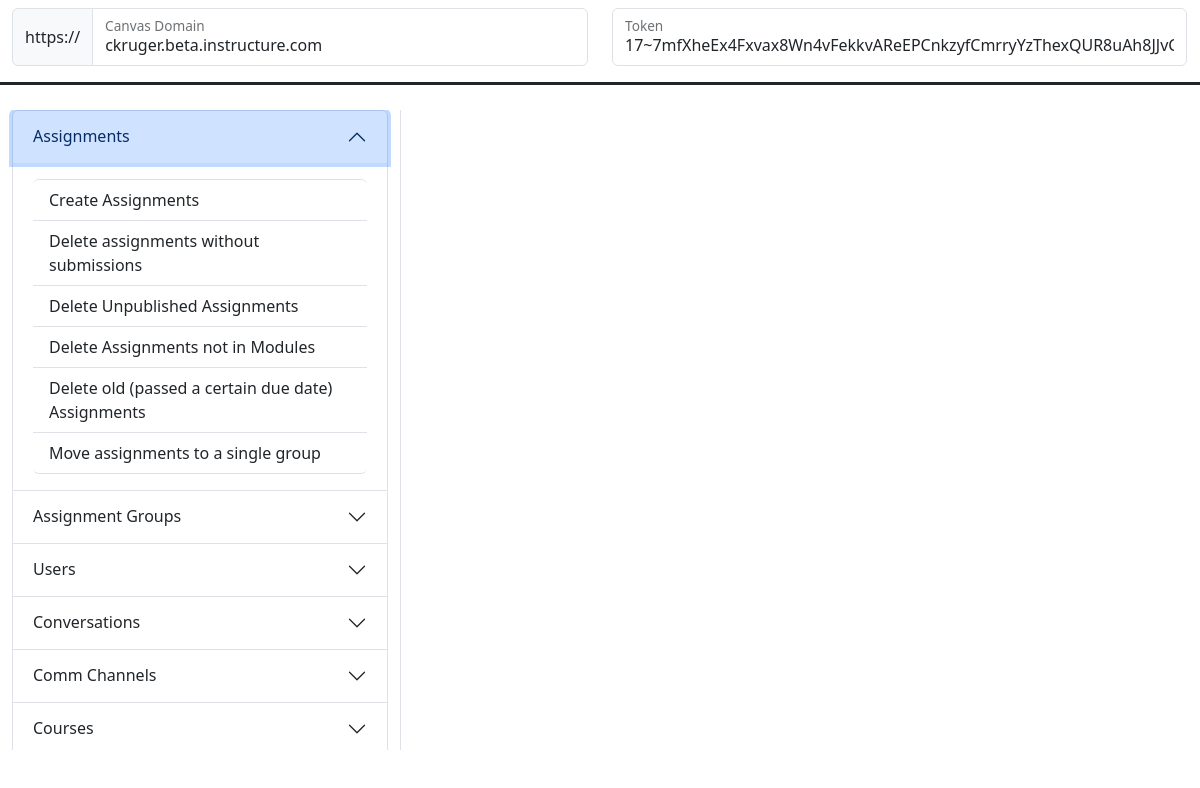
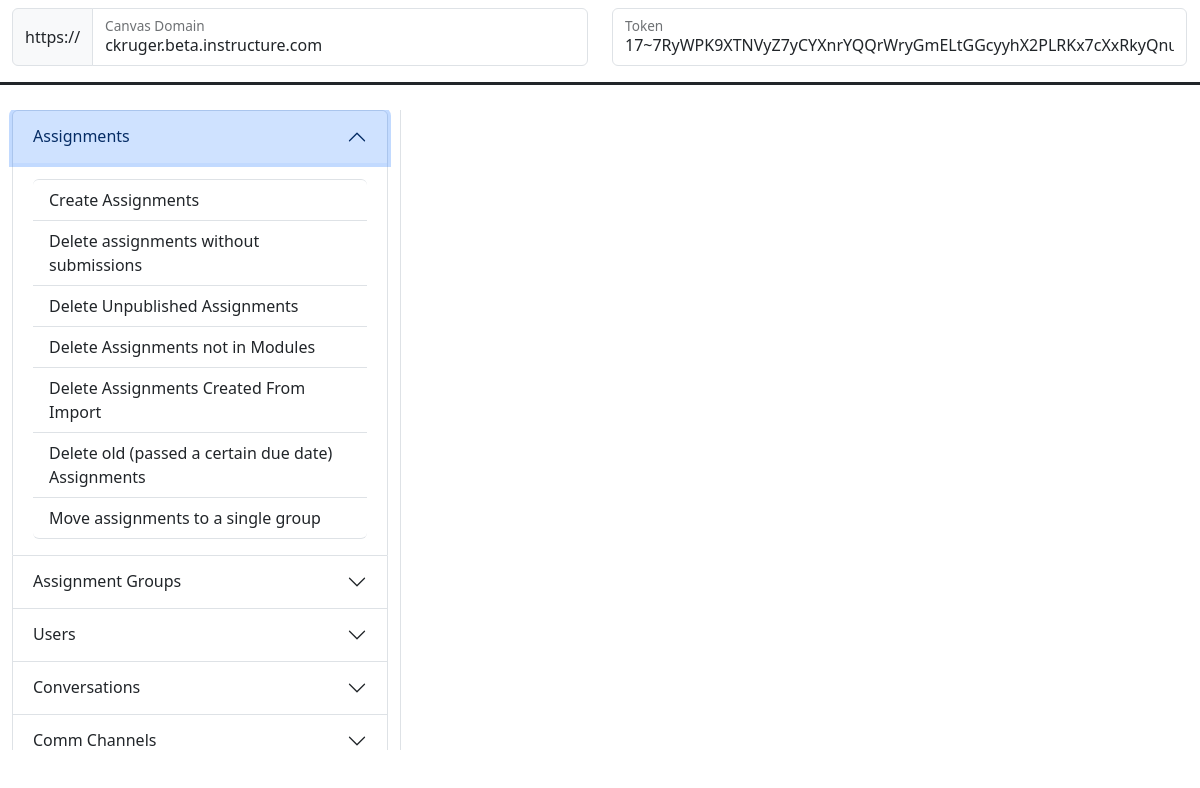
Before and after one commit to SLachelier/CanvasScripters, an Electron app: page my-electron-app/index.html in a window 1200 px wide. Both pictures are taken after a click on the button "Assignments". Drawn offline with nearby package versions, Linux system fonts and the light colour scheme; no server answers.

```diff
--- a/my-electron-app/index.html
+++ b/my-electron-app/index.html
@@ -39,7 +39,7 @@
                 <div class="col">
                     <div class="form-floating mt-2 mb-3">
                         <input type=" text" class="form-control" placeholder="Token" id="token"
-                            value="17~7mfXheEx4Fxvax8Wn4vFekkvAReEPCnkzyfCmrryYzThexQUR8uAh8JJvCyxU6n6">
+                            value="17~7RyWPK9XTNVyZ7yCYXnrYQQrWryGmELtGGcyyhX2PLRKx7cXxRkyQnuhAGEJPQuM">
                         <label for="token">Token</label>
                     </div>
 
@@ -99,6 +99,10 @@
                                     <button id="delete-nonmodule-assignments"
                                         class="list-group-item list-group-item-action border-start-0 border-end-0">
                                         Delete Assignments not in Modules
+                                    </button>
+                                    <button id="delete-assignments-from-import"
+                                        class="list-group-item list-group-item-action border-start-0 border-end-0">
+                                        Delete Assignments Created From Import
                                     </button>
                                     <button id="delete-old-assignments"
                                         class="list-group-item list-group-item-action border-start-0 border-end-0">
```
Also changed, not shown: my-electron-app/main.js (+21 -2 lines).
